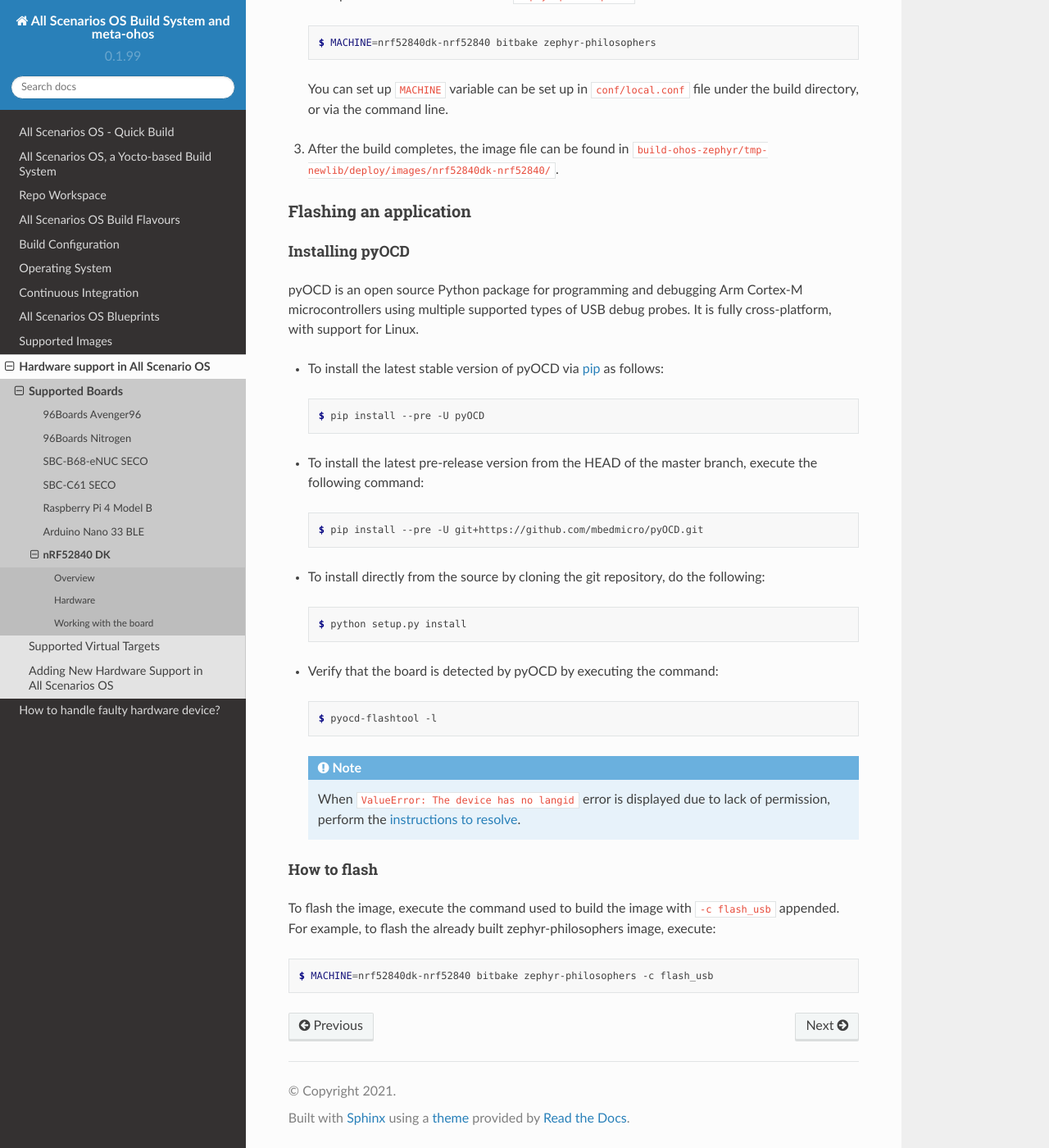
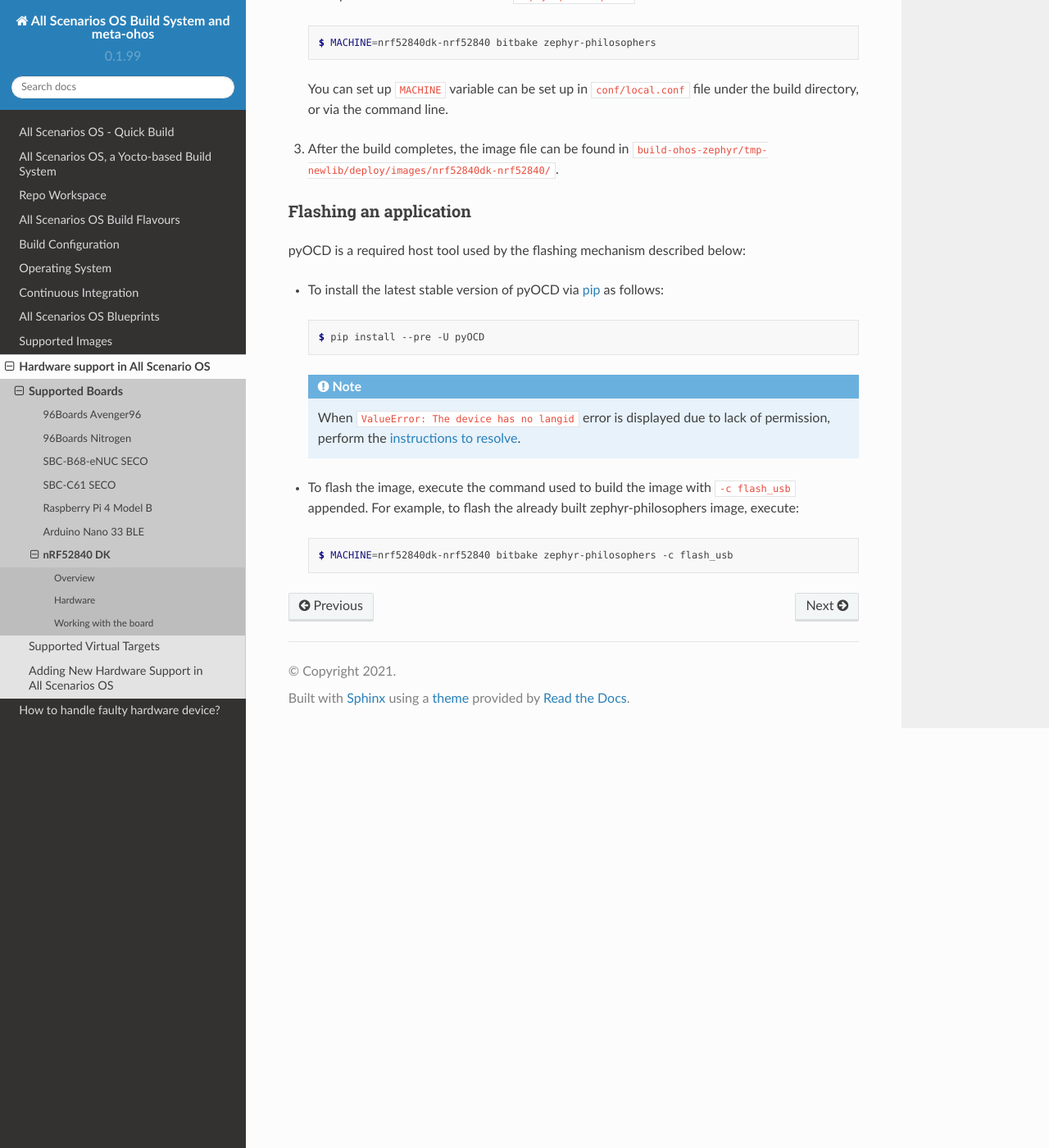
Before and after one commit to alema-r/Alessandro-Marcolini-Oniro, a Sphinx documentation site: the page built from docs/hardware-support/boards/nRF52840-DK.rst, in a window 1280 px wide and 1400 px high, scrolled down 982 px. Shown: the whole window at 82% size. Built offline with Sphinx 7.4.7 and the Read the Docs theme 2.0.0, drawn with Linux system fonts in a browser that asks for light colours.

Commit message:
docs/nRF52840-DK: Review comments fix
* Fixed review comments, fixes issue
  https://git.ostc-eu.org/OSTC/OHOS/meta-ohos/-/issues/62.

Signed-off-by: Arul Kumaran <arulkumaran.devarajan@huawei.com>

```diff
--- a/docs/hardware-support/boards/nRF52840-DK.rst
+++ b/docs/hardware-support/boards/nRF52840-DK.rst
@@ -5,7 +5,7 @@
 .. _SupportedBoardnRF52840DK:
 
 nRF52840 DK
-############
+###########
 
 .. contents::
    :depth: 3
@@ -13,9 +13,10 @@ nRF52840 DK
 Overview
 ********
 
-The nRF52840 DK is a low-cost single-board development kit that uses the nRF52840
-multi-protocol SoC to develop Bluetooth® 5, Bluetooth mesh, Thread, Zigbee, ANT, IEEE 802.15.4, and 2.4 GHz
-proprietary applications. It also supports development on the nRF52811 SoC.
+The nRF52840 DK is a low-cost single-board development kit that uses the
+nRF52840 multi-protocol SoC to develop Bluetooth® 5, Bluetooth mesh, Thread,
+Zigbee, ANT, IEEE 802.15.4, and 2.4 GHz proprietary applications.
+It also supports development on the nRF52811 SoC.
 
 Hardware
 ********
@@ -45,7 +46,8 @@ All Scenarios OS Zephyr flavour is based on Zephyr kernel.
 
    $ MACHINE=nrf52840dk-nrf52840 bitbake zephyr-philosophers
 
- You can set up ``MACHINE`` variable can be set up in ``conf/local.conf`` file under the build directory, or via the command line.
+ You can set up ``MACHINE`` variable can be set up in ``conf/local.conf`` file
+ under the build directory, or via the command line.
 
 3. After the build completes, the image file can be found in
    ``build-ohos-zephyr/tmp-newlib/deploy/images/nrf52840dk-nrf52840/``.
@@ -53,12 +55,7 @@ All Scenarios OS Zephyr flavour is based on Zephyr kernel.
 Flashing an application
 =======================
 
-Installing pyOCD
-----------------
-
-pyOCD is an open source Python package for programming and debugging
-Arm Cortex-M microcontrollers using multiple supported types of USB debug probes.
-It is fully cross-platform, with support for Linux.
+pyOCD is a required host tool used by the flashing mechanism described below:
 
 * To install the latest stable version of pyOCD via `pip <https://pip.pypa.io/en/stable/>`_ as follows:
 
@@ -66,35 +63,14 @@ It is fully cross-platform, with support for Linux.
 
    $ pip install --pre -U pyOCD
 
-* To install the latest pre-release version from the HEAD of the master branch, execute the following command:
-
- .. code-block:: console
-
-   $ pip install --pre -U git+https://github.com/mbedmicro/pyOCD.git
-
-* To install directly from the source by cloning the git repository, do the following:
-
- .. code-block:: console
-
-   $ python setup.py install
-
-* Verify that the board is detected by pyOCD by executing the command:
-
- .. code-block:: console
-
-   $ pyocd-flashtool -l
-
  .. note::
 
    When ``ValueError: The device has no langid`` error is displayed due to lack of
    permission, perform the `instructions to resolve <https://github.com/pyocd/pyOCD/tree/master/udev>`__.
 
-How to flash
-------------
+* To flash the image, execute the command used to build the image with ``-c flash_usb`` appended.
+  For example, to flash the already built zephyr-philosophers image, execute:
 
-To flash the image, execute the command used to build the image with ``-c flash_usb`` appended.
-For example, to flash the already built zephyr-philosophers image, execute:
-
-.. code-block:: console
+ .. code-block:: console
 
    $ MACHINE=nrf52840dk-nrf52840 bitbake zephyr-philosophers -c flash_usb
```
